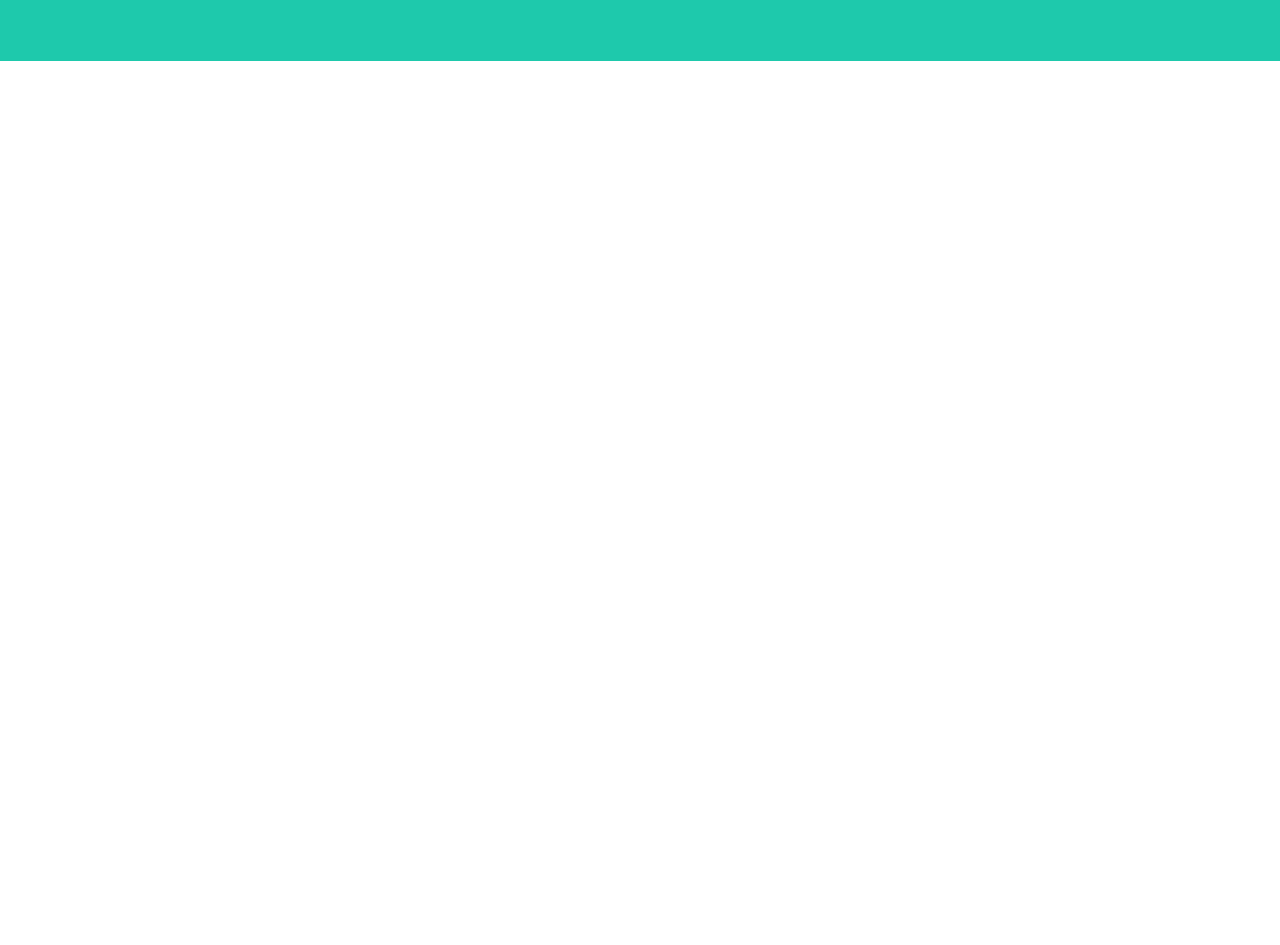
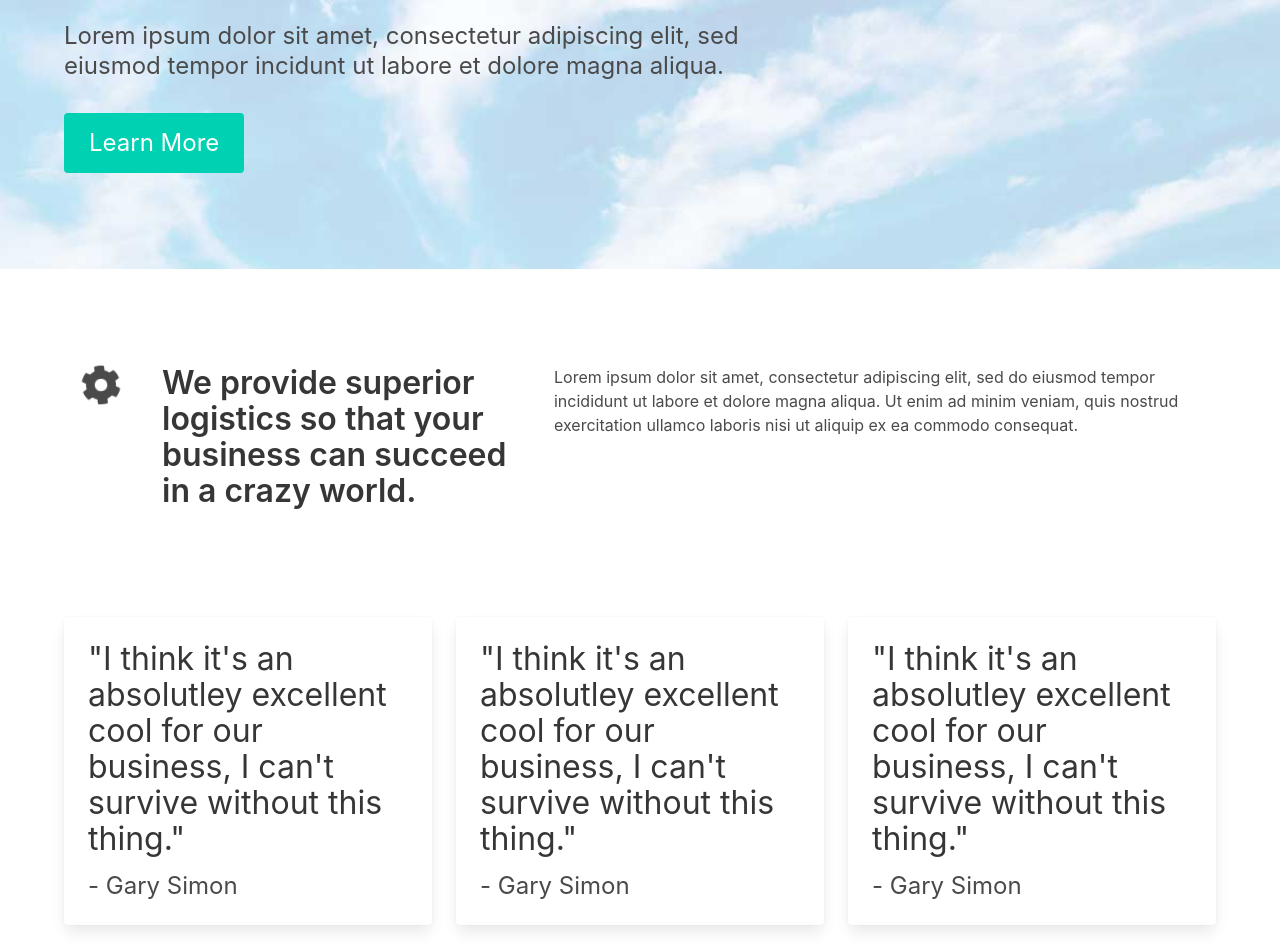
Before and after one commit to Marcofeli/Angular5-Bulma, an Angular app: page / in a window 1280 px wide. Shown: the part 227-1172 px from the top of the page. Before the commit the page ends 800 px from the top, so only its background shows below. Built offline with nearby package versions, Linux system fonts and the light colour scheme.

Commit message:
HomeComponent Completed

```diff
--- a/src/app/home/home.component.html
+++ b/src/app/home/home.component.html
@@ -1,3 +1,62 @@
-<p>
-  home works!
-</p>
+<section class="hero pd">
+  <div class="hero-body">
+    <div class="container">
+      <h1 class="title">Soaring to new heights</h1>
+      <div class="column is-two-thirds is-paddingless">
+        <h2 class="subtitle is-4">Lorem ipsum dolor sit amet, consectetur adipiscing elit, sed eiusmod tempor incidunt ut labore et dolore magna aliqua.</h2>
+      </div>
+      <a class="button is-large is-primary" id="learn">Learn More</a>
+    </div>
+  </div>
+</section>
+
+<section class="section">
+  <div class="container">
+    <div class="columns pd is-desktop">
+
+      <div class="column is-1 has-text-centered">
+        <i class="fa fa-cog fa-spin is-primary"></i>
+      </div>
+      <div class="column is-one-third-desktop">
+        <p class="title">
+          <strong>
+            We provide superior logistics so that your business can succeed in a crazy world.
+          </strong>
+        </p>
+      </div>
+      <div class="column">
+        <p>Lorem ipsum dolor sit amet, consectetur adipiscing elit, sed do eiusmod tempor incididunt ut labore et dolore magna aliqua. Ut enim ad minim veniam, quis nostrud exercitation ullamco laboris nisi ut aliquip ex ea commodo consequat.</p>
+      </div>
+
+    </div>
+  </div>
+
+  <div class="container">
+    <div class="columns pd">
+      <div class="column">
+        <div class="card">
+          <div class="card-content">
+            <p class="title">"I think it's an absolutley excellent cool for our business, I can't survive without this thing."</p>
+            <p class="subtitle">- Gary Simon</p>
+          </div>
+        </div>
+      </div>
+      <div class="column">
+          <div class="card">
+            <div class="card-content">
+              <p class="title">"I think it's an absolutley excellent cool for our business, I can't survive without this thing."</p>
+              <p class="subtitle">- Gary Simon</p>
+            </div>
+          </div>
+        </div>
+        <div class="column">
+            <div class="card">
+              <div class="card-content">
+                <p class="title">"I think it's an absolutley excellent cool for our business, I can't survive without this thing."</p>
+                <p class="subtitle">- Gary Simon</p>
+              </div>
+            </div>
+          </div>
+    </div>
+  </div>
+</section>
--- a/src/app/home/home.component.sass
+++ b/src/app/home/home.component.sass
@@ -0,0 +1,31 @@
+@import "../../mq"
+
+.hero
+    background-image: url('/assets/clouds.jpg')
+    background-size: cover
+    animation: clouds 3s forwards
+    .title
+        font-weight: bold
+        +tablet
+            font-size: 2.5rem
+        +desktop
+            font-size: 4rem
+
+h2
+    margin: 1.5rem 0 2rem 0 !important
+
+.fa-cog
+    font-size: 40px
+
+.pd
+    +tablet
+        padding: 1.5rem 0
+    +desktop
+        padding: 3rem 0
+
+.card-content
+    .title
+        font-weight: normal
+    .subtitle
+        padding-top: 3%
+        font-size: 1.5rem
```
Also changed, not shown: src/assets/clouds.jpg (added).
